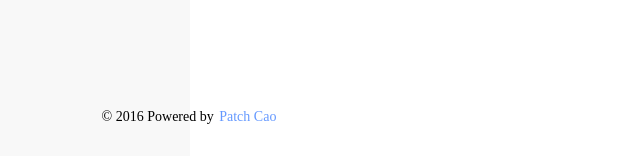
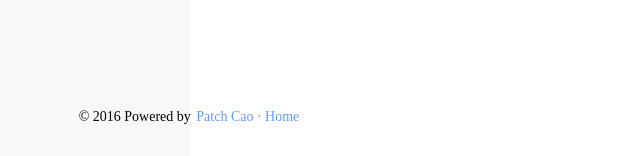
Before and after one commit to PatchCao/PatchCao.github.io, a Jekyll site: the page built from index.html, in a window 1280 px wide. Shown: the part 741-897 px from the top of the page, without its empty margins (450-1090 px from the left). Built offline with Jekyll 4.4.1, drawn with Linux system fonts in a browser that asks for light colours.

Commit message:
Update _config.yml

```diff
--- a/_config.yml
+++ b/_config.yml
@@ -1,4 +1,4 @@
-title: Patch Cao
+title: Patch Cao · Home
 description: Sharing knowledge&thoughts born of my life
 url: http://PatchCao.github.io
 avatar: /assets/img/avatar.jpg
@@ -8,6 +8,6 @@ about:
   - paragraph: ?link?, a simple Life. Built by ?link?
     text_align: center
     links:
-      - name: Patch Cao
+      - name: Patch Cao · Home
         url: http://PatchCao.github.io
         external: true
```
